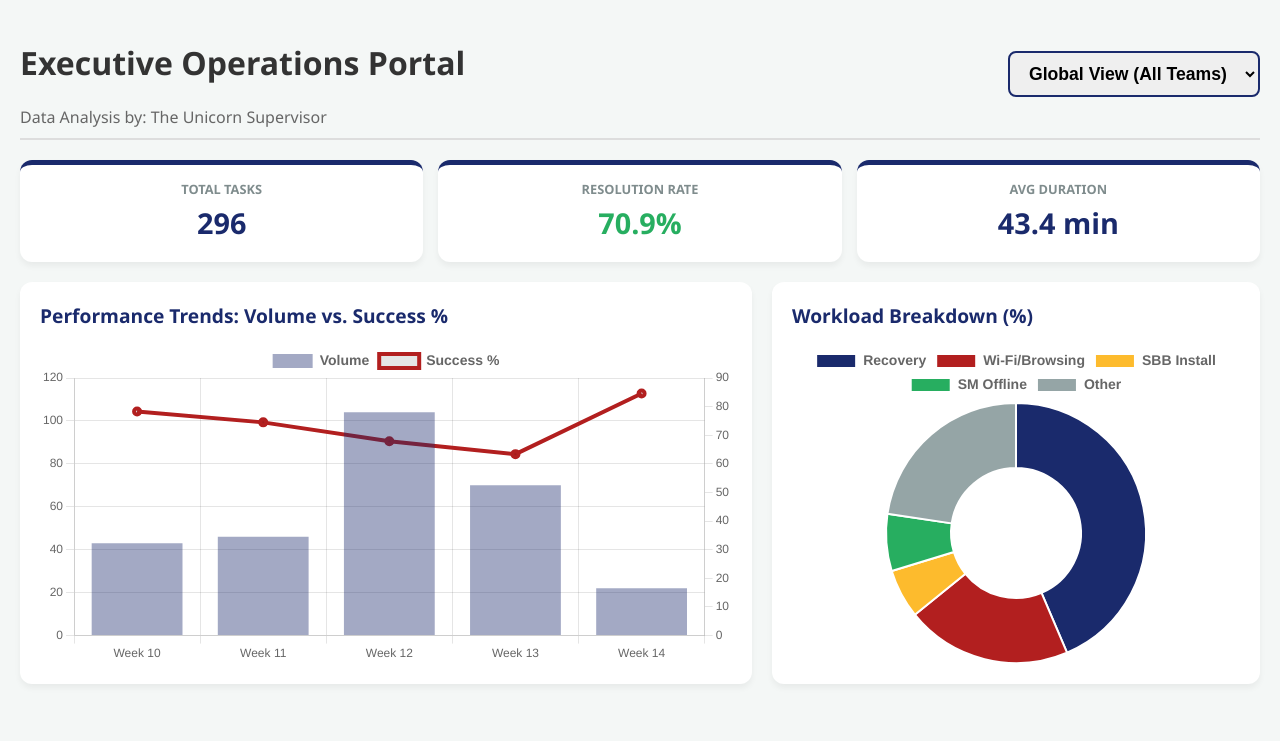
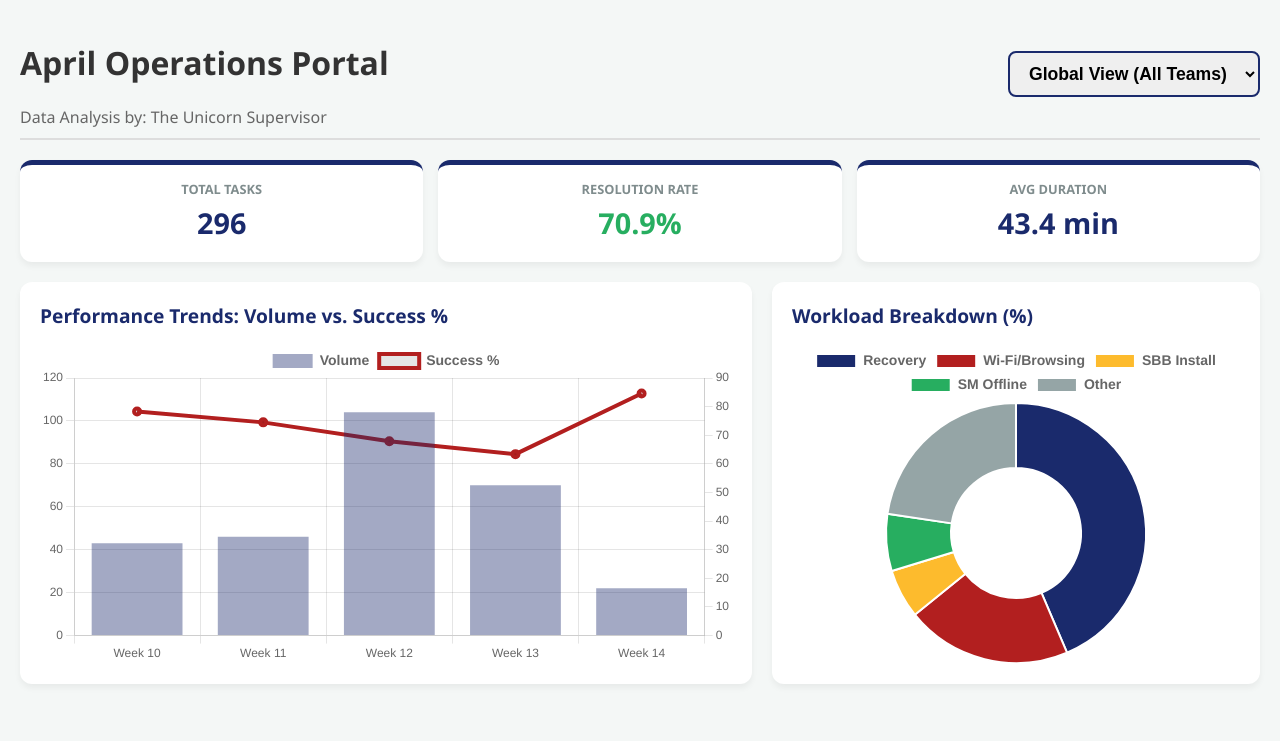
Before and after one commit to AKisling/ops-command-center, a plain HTML site: page index.html in a window 1280 px wide. Shown: the top 741 px of the page. Drawn offline with nearby package versions, Linux system fonts and the light colour scheme.

Commit message:
Add files via upload
add the month

```diff
--- a/index.html
+++ b/index.html
@@ -51,7 +51,7 @@
 
     <div class="header-flex">
         <div>
-            <h1>Executive Operations Portal</h1>
+            <h1>April Operations Portal </h1>
             <p style="margin:0; color: #666;">Data Analysis by: The Unicorn Supervisor</p>
         </div>
         <div class="controls">
```
